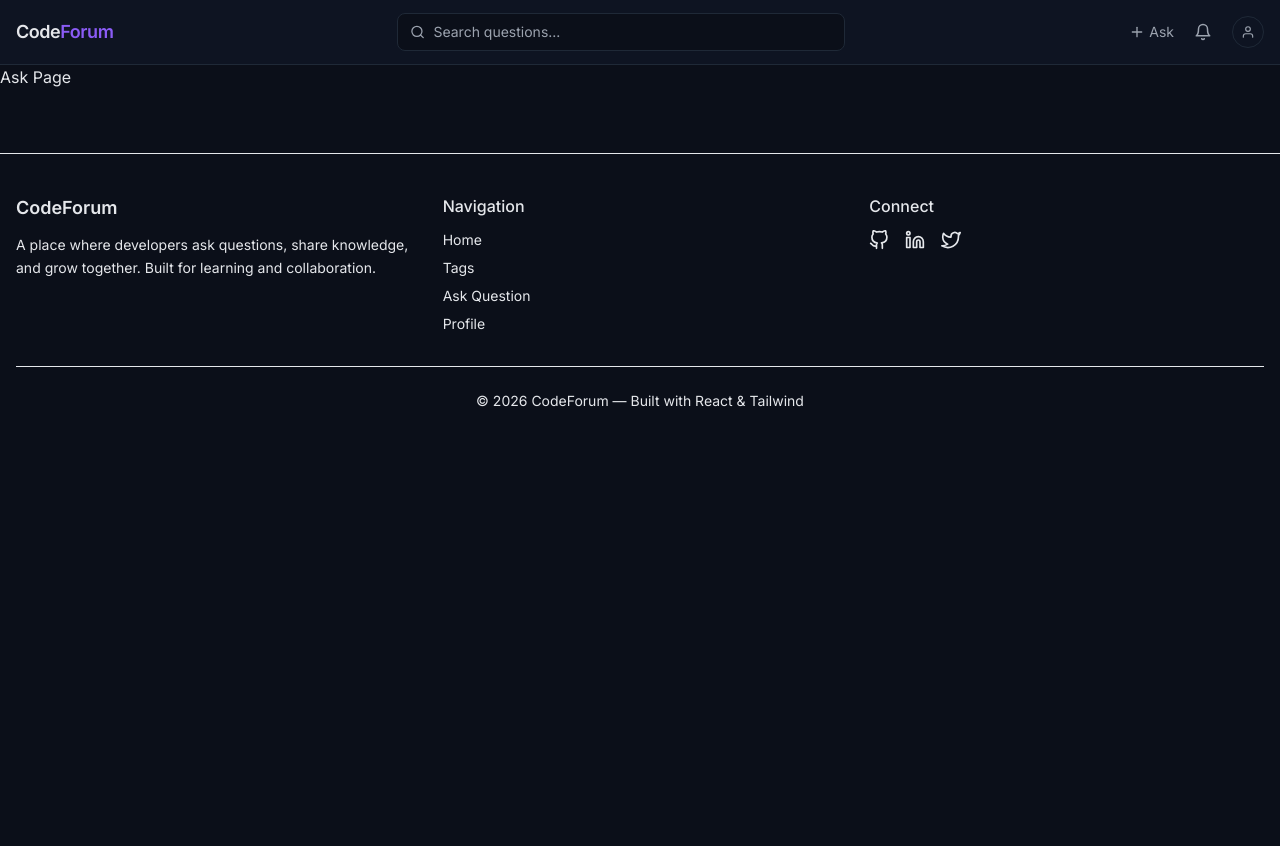
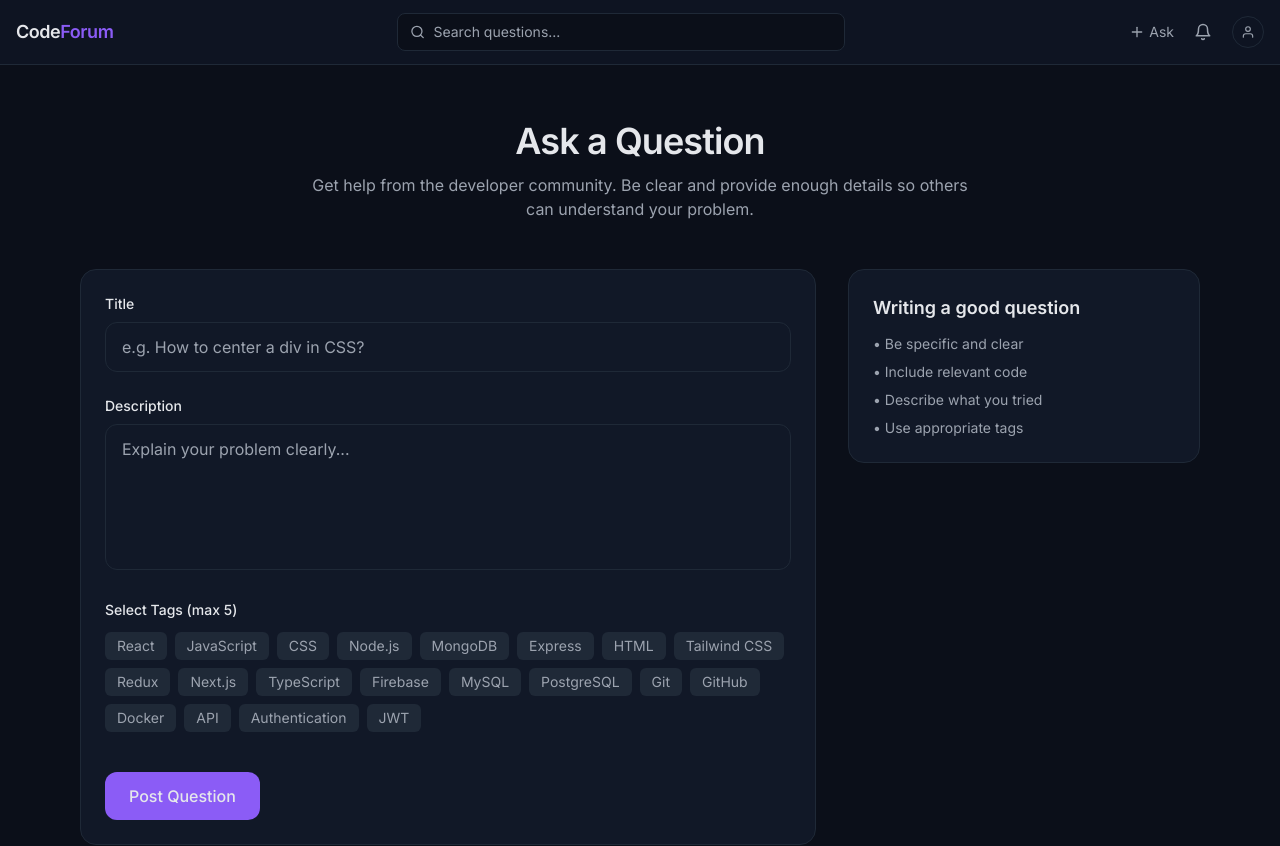
Before and after one commit to Deeproy007311/CodeForum, a React (Vite) app: page /ask in a window 1280 px wide. Shown: the top 846 px of the page. Before the commit the page ends 800 px from the top, so only its background shows below. Built offline with nearby package versions, Linux system fonts and the light colour scheme.

Commit message:
added ask page

```diff
--- /dev/null
+++ b/src/components/ask/AskForm.jsx
@@ -0,0 +1,149 @@
+import { useState } from "react";
+import { tagsData } from "../../data/tagsData";
+import toast from "react-hot-toast";
+
+export const AskForm = () => {
+    const [title, setTitle] = useState("");
+    const [description, setDescription] = useState("");
+    const [selectedTags, setSelectedTags] = useState([]);
+    const [errors, setErrors] = useState({});
+
+    const handleTagToggle = (slug) => {
+        if (selectedTags.includes(slug)) {
+            setSelectedTags(selectedTags.filter(tag => tag !== slug));
+        } else {
+            if (selectedTags.length >= 5) {
+                toast.error("You can select max 5 tags");
+                return;
+            }
+            setSelectedTags([...selectedTags, slug]);
+        }
+    };
+
+    const handleSubmit = (e) => {
+        e.preventDefault();
+
+        const newErrors = {};
+
+        if (!title.trim()) newErrors.title = "Title is required";
+        if (!description.trim()) newErrors.description = "Description is required";
+        if (selectedTags.length === 0) newErrors.tags = "Select at least one tag";
+
+        setErrors(newErrors);
+
+        if (Object.keys(newErrors).length > 0) {
+            toast.error("Please fix the errors");
+            return;
+        }
+
+        const formData = {
+            title,
+            description,
+            tags: selectedTags,
+        };
+
+        console.log("Submitted:", formData);
+
+        // 🔥 PREMIUM SUCCESS TOAST
+        toast.success("Question posted successfully 🚀");
+
+        // reset
+        setTitle("");
+        setDescription("");
+        setSelectedTags([]);
+        setErrors({});
+    };
+
+    return (
+        <form
+            onSubmit={handleSubmit}
+            className="bg-panel border border-line rounded-2xl p-6 space-y-6"
+        >
+
+            {/* Title */}
+            <div>
+                <label className="block text-sm font-medium mb-2">
+                    Title
+                </label>
+                <input
+                    type="text"
+                    value={title}
+                    onChange={(e) => setTitle(e.target.value)}
+                    placeholder="e.g. How to center a div in CSS?"
+                    className={`w-full bg-panel text-textMain border rounded-xl px-4 py-3 outline-none transition placeholder:text-subtext
+                    ${errors.title ? "border-red-500" : "border-line focus:border-accent"}`}
+                />
+                {errors.title && (
+                    <p className="text-red-500 text-sm mt-1">{errors.title}</p>
+                )}
+            </div>
+
+            {/* Description */}
+            <div>
+                <label className="block text-sm font-medium mb-2">
+                    Description
+                </label>
+                <textarea
+                    rows="5"
+                    value={description}
+                    onChange={(e) => setDescription(e.target.value)}
+                    placeholder="Explain your problem clearly..."
+                    className={`w-full bg-panel text-textMain border rounded-xl px-4 py-3 outline-none transition resize-none placeholder:text-subtext
+                    ${errors.description ? "border-red-500" : "border-line focus:border-accent"}`}
+                />
+                {errors.description && (
+                    <p className="text-red-500 text-sm mt-1">{errors.description}</p>
+                )}
+            </div>
+
+            {/* Tags */}
+            <div>
+                <label className="block text-sm font-medium mb-3">
+                    Select Tags (max 5)
+                </label>
+
+                <div className="flex flex-wrap gap-2">
+                    {tagsData.map((tag) => {
+                        const isSelected = selectedTags.includes(tag.slug);
+
+                        return (
+                            <button
+                                type="button"
+                                key={tag.id}
+                                onClick={() => handleTagToggle(tag.slug)}
+                                className={`px-3 py-1 rounded-md text-sm transition
+                                ${isSelected
+                                        ? "bg-accent text-white"
+                                        : "bg-soft text-subtext hover:bg-accent/20"
+                                    }`}
+                            >
+                                {tag.name}
+                            </button>
+                        );
+                    })}
+                </div>
+
+                {errors.tags && (
+                    <p className="text-red-500 text-sm mt-2">{errors.tags}</p>
+                )}
+
+                {selectedTags.length > 0 && (
+                    <div className="mt-3 text-xs text-subtext">
+                        Selected: {selectedTags.join(", ")}
+                    </div>
+                )}
+            </div>
+
+            {/* Submit */}
+            <div className="pt-4">
+                <button
+                    type="submit"
+                    className="bg-accent hover:bg-accentHover px-6 py-3 rounded-xl font-medium transition"
+                >
+                    Post Question
+                </button>
+            </div>
+
+        </form>
+    );
+};
--- /dev/null
+++ b/src/components/ask/TipsCard.jsx
@@ -0,0 +1,16 @@
+export const TipsCard = () => {
+  return (
+    <div className="bg-panel border border-line rounded-2xl p-6">
+      <h3 className="text-lg font-semibold mb-3">
+        Writing a good question
+      </h3>
+
+      <ul className="text-sm text-subtext space-y-2">
+        <li>• Be specific and clear</li>
+        <li>• Include relevant code</li>
+        <li>• Describe what you tried</li>
+        <li>• Use appropriate tags</li>
+      </ul>
+    </div>
+  );
+};
--- a/src/components/layout/AppLayout.jsx
+++ b/src/components/layout/AppLayout.jsx
@@ -2,12 +2,34 @@ import { Outlet } from "react-router-dom"
 import { Navbar } from "../UI/Header"
 import { Footer } from "../UI/Footer"
 import { ScrollToTop } from "./ScroolToTop"
+import { Toaster } from "react-hot-toast"
 
 export const AppLayout = () => {
     return (
         <div className="bg-base min-h-screen text-textMain">
             <ScrollToTop />
             <Navbar />
+            <Toaster
+                position="top-right"
+                gutter={12}
+                containerStyle={{
+                    top: 20,
+                    right: 20,
+                }}
+                toastOptions={{
+                    duration: 3000,
+                    style: {
+                        background: "rgba(15, 23, 42, 0.7)",
+                        backdropFilter: "blur(12px)",
+                        WebkitBackdropFilter: "blur(12px)",
+                        color: "#e2e8f0",
+                        border: "1px solid rgba(255,255,255,0.1)",
+                        borderRadius: "14px",
+                        padding: "12px 16px",
+                        boxShadow: "0 8px 30px rgba(0,0,0,0.3)",
+                    },
+                }}
+            />
             <Outlet />
             <Footer />
         </div>
--- a/src/hooks/useTheme.js
+++ b/src/hooks/useTheme.js
@@ -1,16 +1,24 @@
 import { useEffect, useState } from "react";
 
 export const useTheme = () => {
-  const [dark, setDark] = useState(true);
+  const [theme, setTheme] = useState("dark");
 
   useEffect(() => {
-    const root = window.document.documentElement;
-    if (dark) {
-      root.classList.add("dark");
-    } else {
-      root.classList.remove("dark");
+    const saved = localStorage.getItem("theme");
+    if (saved) {
+      setTheme(saved);
+      document.documentElement.classList.toggle("dark", saved === "dark");
     }
-  }, [dark]);
+  }, []);
 
-  return { dark, setDark };
+  const toggleTheme = () => {
+    const newTheme = theme === "dark" ? "light" : "dark";
+
+    setTheme(newTheme);
+    localStorage.setItem("theme", newTheme);
+
+    document.documentElement.classList.toggle("dark", newTheme === "dark");
+  };
+
+  return { theme, toggleTheme };
 };
--- a/src/pages/Ask.jsx
+++ b/src/pages/Ask.jsx
@@ -1,5 +1,36 @@
-export const Ask = ()=>{
-    return(
-        <h1>Ask Page</h1>
-    )
-}
+import { AskForm } from "../components/ask/AskForm";
+import { TipsCard } from "../components/ask/TipsCard";
+
+
+export const Ask = () => {
+  return (
+    <div className="max-w-6xl mx-auto px-4 py-14">
+
+      {/* Header */}
+      <div className="mb-12 text-center">
+        <h1 className="text-4xl font-semibold tracking-tight">
+          Ask a Question
+        </h1>
+        <p className="text-subtext mt-3 max-w-2xl mx-auto">
+          Get help from the developer community. Be clear and provide enough details so others can understand your problem.
+        </p>
+      </div>
+
+      {/* Layout */}
+      <div className="grid grid-cols-1 lg:grid-cols-3 gap-8">
+
+        {/* Left → Form */}
+        <div className="lg:col-span-2">
+          <AskForm />
+        </div>
+
+        {/* Right → Tips */}
+        <div>
+          <TipsCard />
+        </div>
+
+      </div>
+
+    </div>
+  );
+};
```
